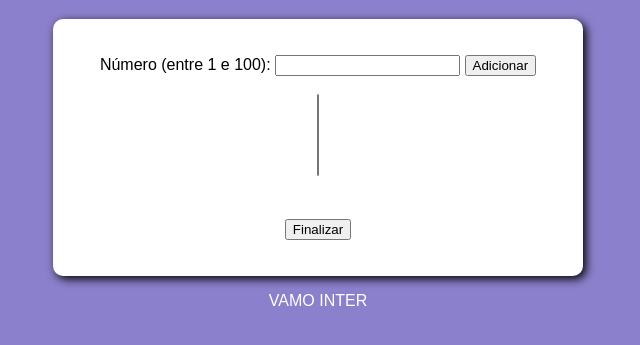
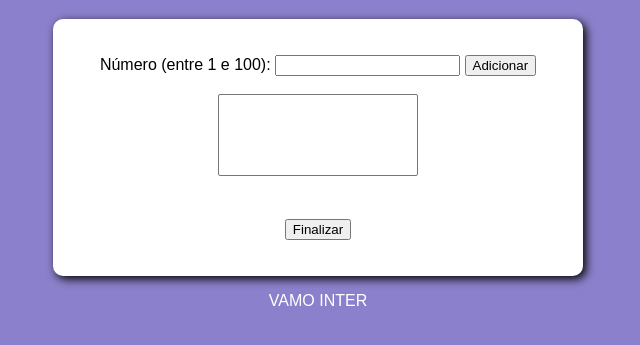
Before and after one commit to diegvn7/curso-java-script-cv, a plain HTML site: page exercicios/ex022/index.html in a window 1280 px wide. Shown: the part 61-406 px from the top of the page, without its empty margins (322-962 px from the left). Drawn offline with Linux system fonts and the light colour scheme.

Commit message:
Update style.css

```diff
--- a/exercicios/ex022/style.css
+++ b/exercicios/ex022/style.css
@@ -17,6 +17,10 @@ section {
     box-shadow: 3px 3px 10px black;
 }
 
+select {
+    width: 200px;
+}
+
 div {
     text-align: center;
     padding: 5px;
```
